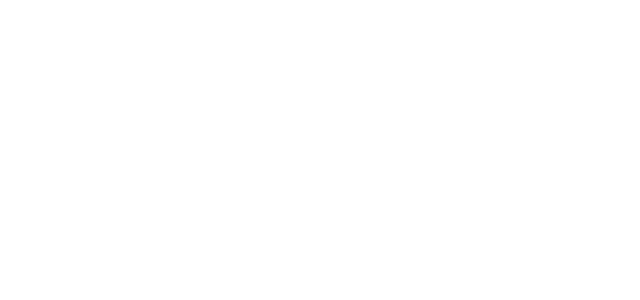
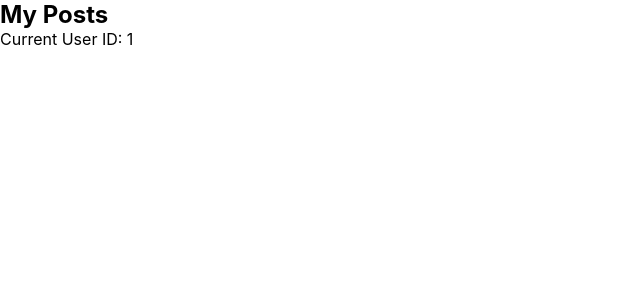
Before and after one commit to NSS-Day-Cohort-68/rare-client-rare-team-2, a React (Create React App) app in the folder rare-team-2/: page /myposts in a window 1280 px wide. Shown: the top 300 px of the page, without its empty margins (0-640 px from the left). Built offline with nearby package versions, Linux system fonts and the light colour scheme; sample sign-in values are in the browser's storage.

Commit message:
stashing for testing gavins code

```diff
--- /dev/null
+++ b/rare-team-2/src/components/Posts/MyPosts.js
@@ -0,0 +1,10 @@
+import React from "react";
+
+export const MyPosts = ({ currentUser }) => {
+  return (
+    <div>
+      <h2>My Posts</h2>
+      <p>Current User ID: {currentUser.id}</p>
+    </div>
+  );
+};
--- /dev/null
+++ b/rare-team-2/src/services/postServices.js
@@ -0,0 +1,5 @@
+export const getPostsByUserId = (email) => {
+  return fetch(`http://localhost:8088/users?email=${email}`).then((res) =>
+    res.json()
+  );
+};
--- a/rare-team-2/src/views/AdminViews.js
+++ b/rare-team-2/src/views/AdminViews.js
@@ -1,14 +1,14 @@
-import React from 'react'
-import { Routes, Route } from 'react-router-dom';
-import { Outlet } from 'react-router-dom';
-import { Login } from '../components/auth/Login.js';
-import { Register } from '../components/auth/Register.js';
-import { Welcome } from '../components/Welcome/Welcome.js';
-import { AdminNav } from '../components/Nav/AdminNav.js';
-import { useRef } from 'react';
+import React from "react";
+import { Routes, Route } from "react-router-dom";
+import { Outlet } from "react-router-dom";
+import { Login } from "../components/auth/Login.js";
+import { Register } from "../components/auth/Register.js";
+import { Welcome } from "../components/Welcome/Welcome.js";
+import { AdminNav } from "../components/Nav/AdminNav.js";
+import { useRef } from "react";
+import { MyPosts } from "../components/Posts/MyPosts.js";
 
-
-export const AdminViews = ({currentUser}) => {
+export const AdminViews = ({ currentUser }) => {
   return (
     <Routes>
       <Route
@@ -24,6 +24,7 @@
         <Route path="login" element={<Login currentUser={currentUser} />} />
       </Route>
       <Route path="register" element={<Register />} />
+      <Route path="myposts" element={<MyPosts currentUser={currentUser} />} />
     </Routes>
   );
-}
+};
```
Lines whose indentation alone changed are shown as unchanged.
